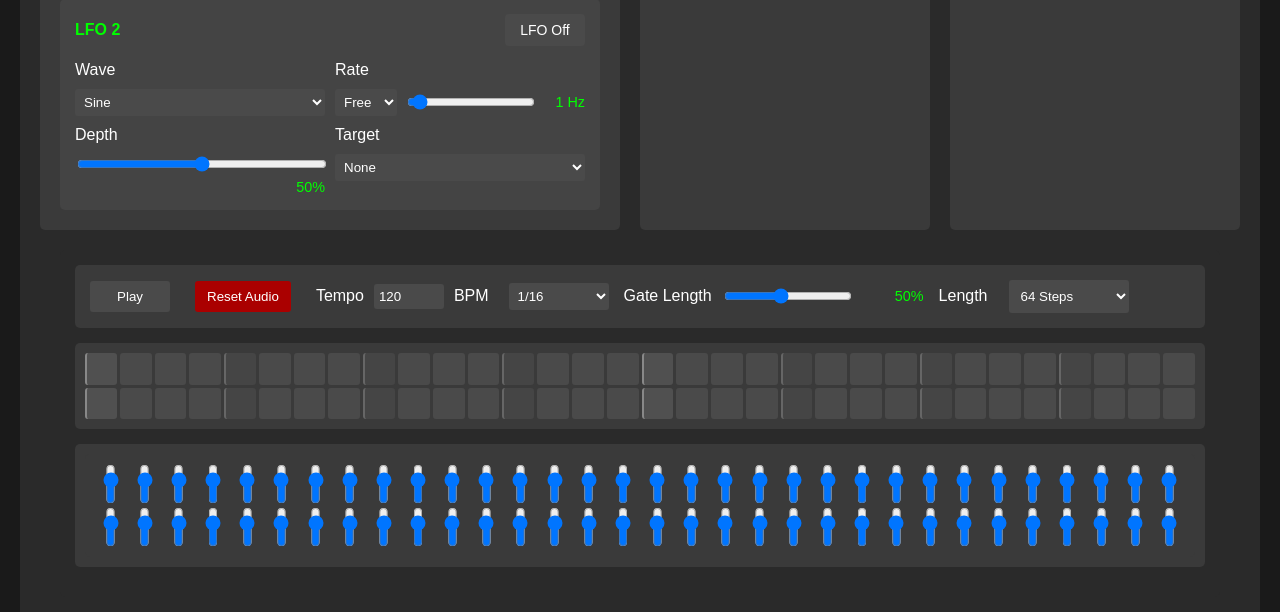
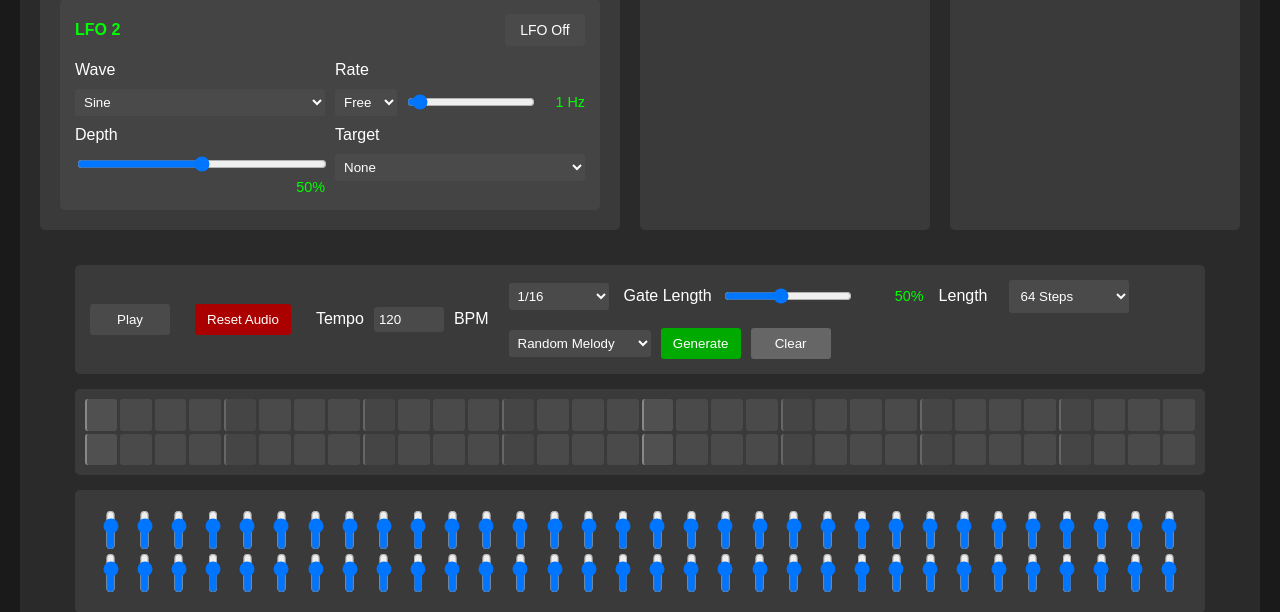
Before and after one commit to MarklarMarklar/cursor_synth, a Flask app: page / in a window 1280 px wide. Shown: the part 673-1285 px from the top of the page. Run offline with Flask 3, Linux system fonts and the light colour scheme.

Commit message:
Added pattern generator to the sequencer

```diff
--- a/static/css/style.css
+++ b/static/css/style.css
@@ -850,3 +850,35 @@ html {
     flex-shrink: 0;
     white-space: nowrap;
 }
+
+.pattern-controls {
+    display: flex;
+    align-items: center;
+    gap: 10px;
+    min-width: 300px;
+}
+
+.pattern-controls select {
+    min-width: 120px;
+    flex: 1;
+}
+
+.generate-btn {
+    background-color: #00aa00;
+    color: white;
+    transition: background-color 0.2s;
+}
+
+.generate-btn:hover {
+    background-color: #00cc00;
+}
+
+.clear-btn {
+    background-color: #666;
+    color: white;
+    transition: background-color 0.2s;
+}
+
+.clear-btn:hover {
+    background-color: #888;
+}
--- a/static/js/sequencer.js
+++ b/static/js/sequencer.js
@@ -554,4 +554,371 @@ class Sequencer {
         const stepDuration = (60 / this.settings.tempo) * (4 / this.settings.division) * 1000;
         return stepDuration * this.settings.gateLength;
     }
+
+    generatePattern(type) {
+        // Stop if playing
+        const wasPlaying = this.isPlaying;
+        if (wasPlaying) {
+            this.stop();
+        }
+
+        switch (type) {
+            case 'random':
+                this.generateRandomMelody();
+                break;
+            case 'arpeggio':
+                this.generateArpeggio();
+                break;
+            case 'scale':
+                this.generateScale();
+                break;
+            case 'chord':
+                this.generateChordProgression();
+                break;
+        }
+
+        // Update all steps visually
+        for (let step = 0; step < this.settings.steps; step++) {
+            this.updateStepDisplay(step);
+        }
+
+        // Restart if was playing
+        if (wasPlaying) {
+            this.start();
+        }
+    }
+
+    clearPattern() {
+        // Stop if playing
+        const wasPlaying = this.isPlaying;
+        if (wasPlaying) {
+            this.stop();
+        }
+
+        // Clear all steps
+        this.sequence = Array(this.settings.steps).fill().map(() => ({
+            active: false,
+            velocity: 0.7,
+            note: 'C',
+            octave: 4
+        }));
+
+        // Update all steps visually
+        for (let step = 0; step < this.settings.steps; step++) {
+            this.updateStepDisplay(step);
+        }
+
+        // Restart if was playing
+        if (wasPlaying) {
+            this.start();
+        }
+    }
+
+    generateRandomMelody() {
+        const scales = {
+            major: ['C', 'D', 'E', 'F', 'G', 'A', 'B'],
+            minor: ['C', 'D', 'Eb', 'F', 'G', 'Ab', 'Bb'],
+            pentatonic: ['C', 'D', 'F', 'G', 'A']
+        };
+
+        // Choose a random scale
+        const scaleType = Object.keys(scales)[Math.floor(Math.random() * Object.keys(scales).length)];
+        const scale = scales[scaleType];
+
+        // Base octave range
+        const baseOctave = 4;
+
+        for (let step = 0; step < this.settings.steps; step++) {
+            // 70% chance for a note to be active
+            if (Math.random() < 0.7) {
+                const noteIndex = Math.floor(Math.random() * scale.length);
+                const octaveOffset = Math.floor(Math.random() * 2) - 1; // -1, 0, or 1
+
+                this.sequence[step] = {
+                    active: true,
+                    note: scale[noteIndex],
+                    octave: baseOctave + octaveOffset,
+                    velocity: 0.5 + Math.random() * 0.5 // Random velocity between 0.5 and 1
+                };
+            } else {
+                this.sequence[step].active = false;
+            }
+        }
+    }
+
+    generateArpeggio() {
+        const chords = {
+            'Cmaj': ['C', 'E', 'G'],
+            'Cmin': ['C', 'Eb', 'G'],
+            'Fmaj': ['F', 'A', 'C'],
+            'Fmin': ['F', 'Ab', 'C'],
+            'Gmaj': ['G', 'B', 'D'],
+            'Gmin': ['G', 'Bb', 'D'],
+            'Amin': ['A', 'C', 'E'],
+            'Amaj': ['A', 'C#', 'E'],
+            'Dmin': ['D', 'F', 'A'],
+            'Dmaj': ['D', 'F#', 'A'],
+            'Emin': ['E', 'G', 'B'],
+            'Emaj': ['E', 'G#', 'B']
+        };
+
+        // Choose random pattern type
+        const patterns = [
+            'up', 'down', 'upDown', 'downUp', 'random', 'insideOut', 'outsideIn'
+        ];
+        const pattern = patterns[Math.floor(Math.random() * patterns.length)];
+
+        // Choose two random chords
+        const chordNames = Object.keys(chords);
+        const chord1 = chords[chordNames[Math.floor(Math.random() * chordNames.length)]];
+        const chord2 = chords[chordNames[Math.floor(Math.random() * chordNames.length)]];
+
+        // Random base octave (3 or 4)
+        const baseOctave = Math.random() < 0.5 ? 3 : 4;
+
+        // Random rhythm pattern (which steps to activate)
+        const rhythmPatterns = [
+            [1, 1, 1, 1], // All steps
+            [1, 0, 1, 0], // Every other step
+            [1, 0, 0, 1], // First and last
+            [1, 1, 0, 1]  // Skip third
+        ];
+        const rhythm = rhythmPatterns[Math.floor(Math.random() * rhythmPatterns.length)];
+
+        let noteSequence = [];
+        const currentChord = step => step < this.settings.steps / 2 ? chord1 : chord2;
+
+        // Generate note sequence based on pattern
+        switch (pattern) {
+            case 'up':
+                noteSequence = currentChord(0);
+                break;
+            case 'down':
+                noteSequence = [...currentChord(0)].reverse();
+                break;
+            case 'upDown':
+                noteSequence = [...currentChord(0), ...currentChord(0).slice(1, -1).reverse()];
+                break;
+            case 'downUp':
+                noteSequence = [...currentChord(0).reverse(), ...currentChord(0).slice(1, -1)];
+                break;
+            case 'insideOut':
+                noteSequence = [currentChord(0)[1], currentChord(0)[0], currentChord(0)[2]];
+                break;
+            case 'outsideIn':
+                noteSequence = [currentChord(0)[0], currentChord(0)[2], currentChord(0)[1]];
+                break;
+            case 'random':
+                noteSequence = currentChord(0).sort(() => Math.random() - 0.5);
+                break;
+        }
+
+        let seqIndex = 0;
+        for (let step = 0; step < this.settings.steps; step++) {
+            const currentChordNotes = step < this.settings.steps / 2 ? chord1 : chord2;
+            const rhythmIndex = step % rhythm.length;
+
+            if (rhythm[rhythmIndex]) {
+                const note = noteSequence[seqIndex % noteSequence.length];
+                seqIndex++;
+
+                this.sequence[step] = {
+                    active: true,
+                    note: note,
+                    octave: baseOctave + (seqIndex % 2), // Alternate between octaves
+                    velocity: 0.7 + (Math.random() * 0.3) // Add velocity variation
+                };
+            } else {
+                this.sequence[step].active = false;
+            }
+        }
+    }
+
+    generateScale() {
+        const scales = {
+            'C major': ['C', 'D', 'E', 'F', 'G', 'A', 'B'],
+            'C minor': ['C', 'D', 'Eb', 'F', 'G', 'Ab', 'Bb'],
+            'G major': ['G', 'A', 'B', 'C', 'D', 'E', 'F#'],
+            'E minor': ['E', 'F#', 'G', 'A', 'B', 'C', 'D'],
+            'F major': ['F', 'G', 'A', 'Bb', 'C', 'D', 'E'],
+            'D minor': ['D', 'E', 'F', 'G', 'A', 'Bb', 'C'],
+            'A minor': ['A', 'B', 'C', 'D', 'E', 'F', 'G'],
+            'Chromatic': ['C', 'C#', 'D', 'D#', 'E', 'F', 'F#', 'G', 'G#', 'A', 'A#', 'B']
+        };
+
+        // Choose random scale and pattern
+        const scaleNames = Object.keys(scales);
+        const selectedScale = scales[scaleNames[Math.floor(Math.random() * scaleNames.length)]];
+        const patterns = ['up', 'down', 'upDown', 'skipStep', 'random'];
+        const pattern = patterns[Math.floor(Math.random() * patterns.length)];
+
+        // Random base octave and range
+        const baseOctave = Math.random() < 0.5 ? 3 : 4;
+        const octaveRange = Math.floor(Math.random() * 2) + 1; // 1 or 2 octaves
+
+        let noteIndex = 0;
+        let direction = 1;
+
+        // Generate rhythm pattern
+        const gateChance = 0.7 + (Math.random() * 0.3); // 70-100% chance for notes
+
+        for (let step = 0; step < this.settings.steps; step++) {
+            if (Math.random() < gateChance) {
+                let currentNote;
+                switch (pattern) {
+                    case 'up':
+                        currentNote = noteIndex % selectedScale.length;
+                        noteIndex++;
+                        break;
+                    case 'down':
+                        currentNote = (selectedScale.length - 1) - (noteIndex % selectedScale.length);
+                        noteIndex++;
+                        break;
+                    case 'upDown':
+                        currentNote = noteIndex % (selectedScale.length * 2);
+                        if (currentNote >= selectedScale.length) {
+                            currentNote = selectedScale.length - (currentNote % selectedScale.length) - 1;
+                        }
+                        noteIndex++;
+                        break;
+                    case 'skipStep':
+                        currentNote = (noteIndex * 2) % selectedScale.length;
+                        noteIndex++;
+                        break;
+                    case 'random':
+                        currentNote = Math.floor(Math.random() * selectedScale.length);
+                        break;
+                }
+
+                const octaveOffset = Math.floor(noteIndex / selectedScale.length) % octaveRange;
+
+                this.sequence[step] = {
+                    active: true,
+                    note: selectedScale[currentNote],
+                    octave: baseOctave + octaveOffset,
+                    velocity: 0.6 + (Math.random() * 0.4)
+                };
+            } else {
+                this.sequence[step].active = false;
+            }
+        }
+    }
+
+    generateChordProgression() {
+        const chordProgressions = [
+            // Common progressions in C
+            [
+                { root: 'C', type: 'maj', notes: ['C', 'E', 'G'] },
+                { root: 'F', type: 'maj', notes: ['F', 'A', 'C'] },
+                { root: 'G', type: 'maj', notes: ['G', 'B', 'D'] },
+                { root: 'C', type: 'maj', notes: ['C', 'E', 'G'] }
+            ],
+            // I-vi-IV-V
+            [
+                { root: 'C', type: 'maj', notes: ['C', 'E', 'G'] },
+                { root: 'A', type: 'min', notes: ['A', 'C', 'E'] },
+                { root: 'F', type: 'maj', notes: ['F', 'A', 'C'] },
+                { root: 'G', type: 'maj', notes: ['G', 'B', 'D'] }
+            ],
+            // vi-IV-I-V
+            [
+                { root: 'A', type: 'min', notes: ['A', 'C', 'E'] },
+                { root: 'F', type: 'maj', notes: ['F', 'A', 'C'] },
+                { root: 'C', type: 'maj', notes: ['C', 'E', 'G'] },
+                { root: 'G', type: 'maj', notes: ['G', 'B', 'D'] }
+            ],
+            // I-V-vi-IV
+            [
+                { root: 'C', type: 'maj', notes: ['C', 'E', 'G'] },
+                { root: 'G', type: 'maj', notes: ['G', 'B', 'D'] },
+                { root: 'A', type: 'min', notes: ['A', 'C', 'E'] },
+                { root: 'F', type: 'maj', notes: ['F', 'A', 'C'] }
+            ]
+        ];
+
+        // Choose random progression and pattern
+        const progression = chordProgressions[Math.floor(Math.random() * chordProgressions.length)];
+        const patterns = ['block', 'arpUp', 'arpDown', 'alternate'];
+        const pattern = patterns[Math.floor(Math.random() * patterns.length)];
+
+        const stepsPerChord = Math.floor(this.settings.steps / progression.length);
+        const baseOctave = Math.random() < 0.5 ? 3 : 4;
+
+        for (let chordIndex = 0; chordIndex < progression.length; chordIndex++) {
+            const chord = progression[chordIndex];
+            const startStep = chordIndex * stepsPerChord;
+
+            switch (pattern) {
+                case 'block':
+                    // Play all notes at once
+                    for (let noteIndex = 0; noteIndex < chord.notes.length; noteIndex++) {
+                        const step = startStep + noteIndex;
+                        if (step < this.settings.steps) {
+                            this.sequence[step] = {
+                                active: true,
+                                note: chord.notes[noteIndex],
+                                octave: baseOctave + (noteIndex === chord.notes.length - 1 ? 1 : 0),
+                                velocity: noteIndex === 0 ? 0.9 : 0.7
+                            };
+                        }
+                    }
+                    break;
+
+                case 'arpUp':
+                    // Arpeggiate up
+                    for (let i = 0; i < stepsPerChord; i++) {
+                        const step = startStep + i;
+                        if (step < this.settings.steps) {
+                            const noteIndex = i % chord.notes.length;
+                            this.sequence[step] = {
+                                active: true,
+                                note: chord.notes[noteIndex],
+                                octave: baseOctave + (noteIndex === chord.notes.length - 1 ? 1 : 0),
+                                velocity: 0.7 + (Math.random() * 0.3)
+                            };
+                        }
+                    }
+                    break;
+
+                case 'arpDown':
+                    // Arpeggiate down
+                    for (let i = 0; i < stepsPerChord; i++) {
+                        const step = startStep + i;
+                        if (step < this.settings.steps) {
+                            const noteIndex = (chord.notes.length - 1) - (i % chord.notes.length);
+                            this.sequence[step] = {
+                                active: true,
+                                note: chord.notes[noteIndex],
+                                octave: baseOctave + (noteIndex === 0 ? 1 : 0),
+                                velocity: 0.7 + (Math.random() * 0.3)
+                            };
+                        }
+                    }
+                    break;
+
+                case 'alternate':
+                    // Alternate between root and other notes
+                    for (let i = 0; i < stepsPerChord; i++) {
+                        const step = startStep + i;
+                        if (step < this.settings.steps) {
+                            const noteIndex = i % 2 === 0 ? 0 : (1 + Math.floor(Math.random() * (chord.notes.length - 1)));
+                            this.sequence[step] = {
+                                active: true,
+                                note: chord.notes[noteIndex],
+                                octave: baseOctave + (Math.random() < 0.3 ? 1 : 0),
+                                velocity: noteIndex === 0 ? 0.9 : 0.7
+                            };
+                        }
+                    }
+                    break;
+            }
+
+            // Add some rests randomly
+            for (let step = startStep; step < startStep + stepsPerChord && step < this.settings.steps; step++) {
+                if (Math.random() < 0.2) { // 20% chance for rest
+                    this.sequence[step].active = false;
+                }
+            }
+        }
+    }
 }
--- a/templates/index.html
+++ b/templates/index.html
@@ -362,6 +362,16 @@
                             <option value="64" selected>64 Steps</option>
                         </select>
                     </div>
+                    <div class="pattern-controls">
+                        <select id="pattern-type">
+                            <option value="random">Random Melody</option>
+                            <option value="arpeggio">Arpeggio</option>
+                            <option value="scale">Scale Run</option>
+                            <option value="chord">Chord Progression</option>
+                        </select>
+                        <button onclick="synth.sequencer.generatePattern(document.getElementById('pattern-type').value)" class="generate-btn">Generate</button>
+                        <button onclick="synth.sequencer.clearPattern()" class="clear-btn">Clear</button>
+                    </div>
                 </div>
             </div>
             <div class="sequencer-grid">
```
